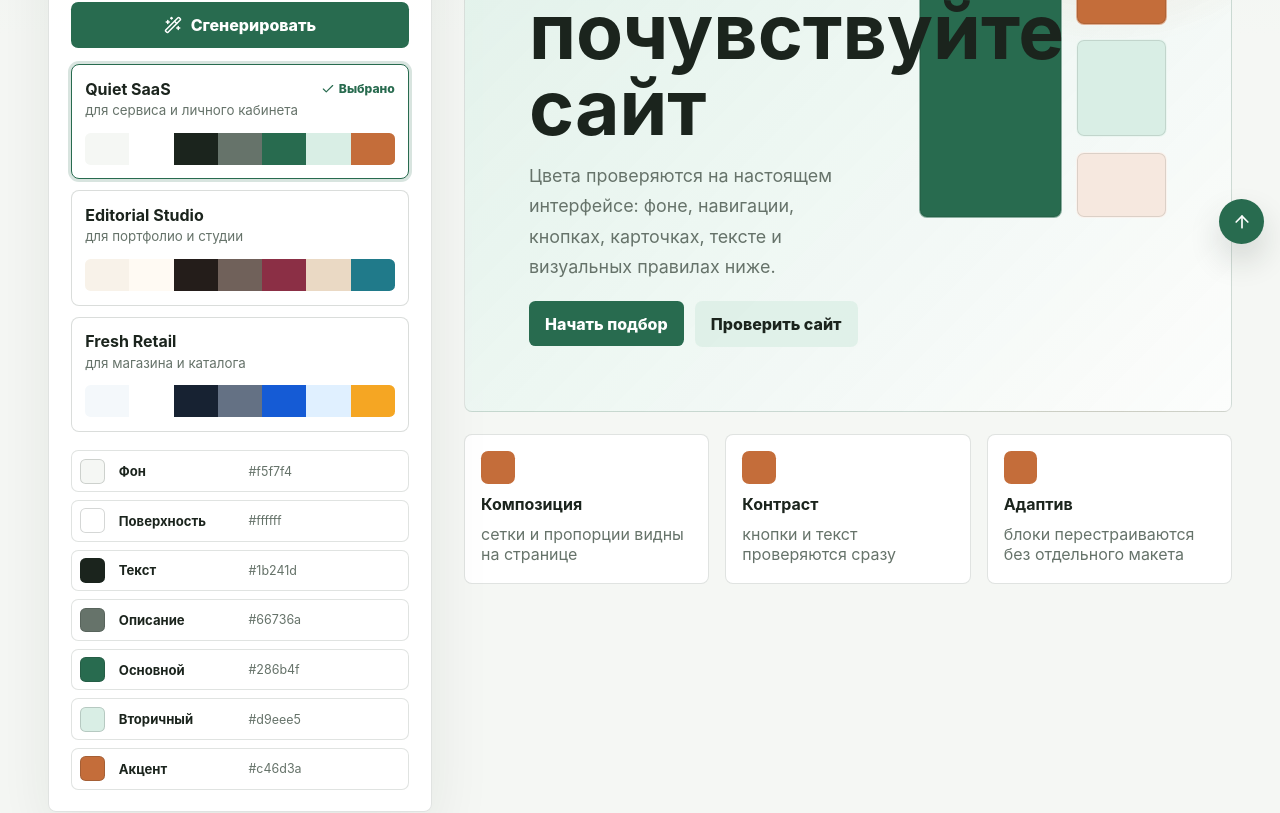
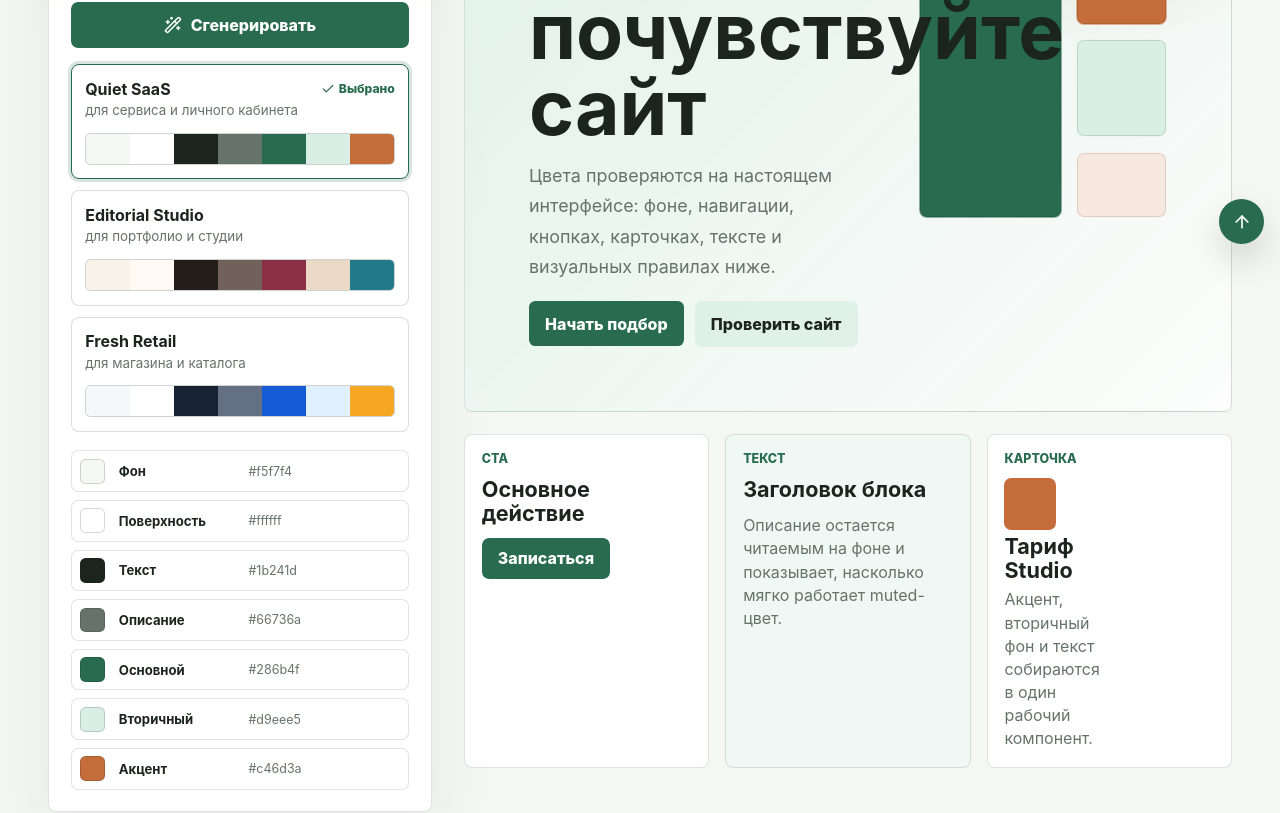
Before and after one commit to selfnesss/sitepal, a React (Vite) app: page / in a window 1280 px wide. Shown: the part 540-1353 px from the top of the page. Built offline with nearby package versions, Linux system fonts and the light colour scheme.

Commit message:
Use AI for palette generation

```diff
--- a/src/main.tsx
+++ b/src/main.tsx
@@ -136,68 +136,6 @@ const checkItems: Array<{
   { title: "Адаптив", text: "одна палитра проверяется на трех размерах", icon: Smartphone },
 ];
 
-function hashText(value: string) {
-  return value.split("").reduce((acc, char) => acc + char.charCodeAt(0), 0);
-}
-
-function hsl(h: number, s: number, l: number) {
-  return `hsl(${Math.round((h + 360) % 360)} ${Math.round(s)}% ${Math.round(l)}%)`;
-}
-
-function generatedPalettes(prompt: string, mood: string): SitePalette[] {
-  const base = hashText(`${prompt}-${mood || "sitepal"}`) % 360;
-  const families = [
-    {
-      name: "Clear Signal",
-      role: "контрастная основа для CTA и навигации",
-      bg: hsl(base + 38, 38, 96),
-      surface: "#ffffff",
-      text: hsl(base + 205, 36, 13),
-      muted: hsl(base + 208, 13, 43),
-      primary: hsl(base, 67, 38),
-      secondary: hsl(base + 10, 46, 90),
-      accent: hsl(base + 118, 66, 42),
-    },
-    {
-      name: "Soft Trust",
-      role: "мягкая палитра для экспертного сайта",
-      bg: hsl(base + 168, 28, 95),
-      surface: hsl(base + 168, 30, 99),
-      text: hsl(base + 224, 32, 16),
-      muted: hsl(base + 223, 12, 46),
-      primary: hsl(base + 190, 54, 32),
-      secondary: hsl(base + 190, 35, 88),
-      accent: hsl(base + 28, 72, 47),
-    },
-    {
-      name: "Bold Product",
-      role: "выразительная схема для первого экрана",
-      bg: hsl(base + 250, 25, 12),
-      surface: hsl(base + 250, 23, 18),
-      text: hsl(base + 55, 46, 94),
-      muted: hsl(base + 48, 18, 70),
-      primary: hsl(base + 52, 82, 56),
-      secondary: hsl(base + 250, 18, 25),
-      accent: hsl(base + 162, 74, 54),
-    },
-  ];
-
-  return families.map((item, index) => ({
-    id: `${hashText(prompt + mood)}-${index}`,
-    name: item.name,
-    role: item.role,
-    colors: {
-      bg: item.bg,
-      surface: item.surface,
-      text: item.text,
-      muted: item.muted,
-      primary: item.primary,
-      secondary: item.secondary,
-      accent: item.accent,
-    },
-  }));
-}
-
 function colorVars(palette: SitePalette) {
   return {
     "--page": palette.colors.bg,
@@ -257,11 +195,28 @@ async function requestAiAnalysis({
   return data as AiAnalysisResult;
 }
 
+async function requestAiPalettes(prompt: string, mood: string) {
+  const response = await fetch("/api/ai/palettes", {
+    method: "POST",
+    headers: { "Content-Type": "application/json" },
+    body: JSON.stringify({ prompt, mood }),
+  });
+
+  const data = await response.json().catch(() => null);
+  if (!response.ok) {
+    throw new Error(data?.error || "AI-подбор сейчас не ответил");
+  }
+
+  return data.palettes as SitePalette[];
+}
+
 function App() {
   const [prompt, setPrompt] = React.useState("онлайн-школа дизайна для начинающих");
   const [mood, setMood] = React.useState("спокойно");
   const [palettes, setPalettes] = React.useState(starterPalettes);
   const [selected, setSelected] = React.useState(starterPalettes[0]);
+  const [paletteStatus, setPaletteStatus] = React.useState<AiStatus>("idle");
+  const [paletteError, setPaletteError] = React.useState("");
   const [ruleView, setRuleView] = React.useState<RuleView>("phi");
   const [copiedColor, setCopiedColor] = React.useState<string | null>(null);
   const [analysisOpen, setAnalysisOpen] = React.useState(false);
@@ -273,15 +228,23 @@ function App() {
   const [aiResult, setAiResult] = React.useState<AiAnalysisResult | null>(null);
   const [aiError, setAiError] = React.useState("");
 
-  const generate = () => {
+  const generate = async () => {
     if (prompt.trim().length < 3) {
       return;
     }
 
-    const next = generatedPalettes(prompt, mood);
-    setPalettes(next);
-    setSelected(next[0]);
-    setCopiedColor(null);
+    setPaletteStatus("loading");
+    setPaletteError("");
+    try {
+      const next = await requestAiPalettes(prompt, mood);
+      setPalettes(next);
+      setSelected(next[0]);
+      setCopiedColor(null);
+      setPaletteStatus("done");
+    } catch (error) {
+      setPaletteStatus("error");
+      setPaletteError(error instanceof Error ? error.message : "AI-подбор сейчас недоступен");
+    }
   };
 
   const copyColor = async (color: string) => {
@@ -396,13 +359,15 @@ function App() {
 
           <button
             className="generate"
-            disabled={prompt.trim().length < 3}
+            disabled={prompt.trim().length < 3 || paletteStatus === "loading"}
             onClick={generate}
             type="button"
           >
-            <Wand2 size={18} />
-            <span>Сгенерировать</span>
+            {paletteStatus === "loading" ? <Loader2 className="spin" size={18} /> : <Wand2 size={18} />}
+            <span>{paletteStatus === "loading" ? "Генерирую" : "Сгенерировать"}</span>
           </button>
+
+          {paletteStatus === "error" && <p className="palette-error">{paletteError}</p>}
 
           <div className="palette-list">
             {palettes.map((palette) => (
@@ -560,18 +525,25 @@ function ExperienceSection({
         </div>
       </section>
 
-      <div className="example-grid">
-        {[
-          ["Композиция", "сетки и пропорции видны на странице"],
-          ["Контраст", "кнопки и текст проверяются сразу"],
-          ["Адаптив", "блоки перестраиваются без отдельного макета"],
-        ].map(([title, text]) => (
-          <article key={title}>
+      <div className="palette-samples" aria-label="Примеры интерфейса в выбранной палитре">
+        <article className="sample-card sample-cta">
+          <span>CTA</span>
+          <strong>Основное действие</strong>
+          <button type="button">Записаться</button>
+        </article>
+        <article className="sample-card sample-text">
+          <span>Текст</span>
+          <strong>Заголовок блока</strong>
+          <p>Описание остается читаемым на фоне и показывает, насколько мягко работает muted-цвет.</p>
+        </article>
+        <article className="sample-card sample-product">
+          <span>Карточка</span>
+          <div>
             <i />
-            <strong>{title}</strong>
-            <span>{text}</span>
-          </article>
-        ))}
+            <strong>Тариф Studio</strong>
+            <p>Акцент, вторичный фон и текст собираются в один рабочий компонент.</p>
+          </div>
+        </article>
       </div>
     </section>
   );
--- a/src/styles.css
+++ b/src/styles.css
@@ -282,6 +282,17 @@ h2 {
   gap: 0.7rem;
 }
 
+.palette-error {
+  margin: -0.25rem 0 0;
+  padding: 0.75rem;
+  border: 1px solid color-mix(in srgb, #ba3b2d, transparent 58%);
+  border-radius: 0.45rem;
+  background: color-mix(in srgb, #ba3b2d, transparent 92%);
+  color: #8f2f25;
+  font-size: 0.9rem;
+  line-height: 1.45;
+}
+
 .palette-card {
   display: grid;
   width: 100%;
@@ -341,10 +352,13 @@ h2 {
   overflow: hidden;
   grid-template-columns: repeat(7, minmax(0, 1fr));
   border-radius: 0.35rem;
+  border: 1px solid color-mix(in srgb, var(--text), transparent 88%);
+  background: color-mix(in srgb, var(--muted), transparent 86%);
 }
 
 .swatches i {
   display: block;
+  min-width: 0;
 }
 
 .color-values {
@@ -533,31 +547,76 @@ h2 {
   background: color-mix(in srgb, var(--surface), var(--accent) 16%);
 }
 
-.example-grid {
+.palette-samples {
   display: grid;
   grid-template-columns: repeat(3, minmax(0, 1fr));
   gap: 1rem;
 }
 
-.example-grid article {
+.sample-card {
   display: grid;
-  min-height: 9.4rem;
-  gap: 0.4rem;
-  padding: 1rem;
+  min-height: 10rem;
+  align-content: start;
+  gap: 0.75rem;
+  padding: 1.05rem;
   border: 1px solid color-mix(in srgb, var(--muted), transparent 80%);
   border-radius: 0.5rem;
   background: var(--surface);
 }
 
-.example-grid i {
-  width: 2.1rem;
-  height: 2.1rem;
+.sample-card > span {
+  color: var(--primary);
+  font-size: 0.78rem;
+  font-weight: 850;
+  text-transform: uppercase;
+}
+
+.sample-card strong {
+  font-size: clamp(1.05rem, 1.8vw, 1.35rem);
+  line-height: 1.1;
+}
+
+.sample-card p {
+  margin: 0;
+  color: var(--muted);
+  line-height: 1.45;
+}
+
+.sample-cta button {
+  justify-self: start;
+  min-height: 2.55rem;
+  border: 0;
+  border-radius: 0.45rem;
+  padding: 0 1rem;
+  background: var(--primary);
+  color: var(--surface);
+  font-weight: 850;
+}
+
+.sample-text {
+  background: color-mix(in srgb, var(--secondary), var(--surface) 58%);
+}
+
+.sample-product {
+  grid-template-columns: 3.2rem minmax(0, 1fr);
+  align-items: start;
+}
+
+.sample-product > span {
+  grid-column: 1 / -1;
+}
+
+.sample-product i {
+  width: 3.2rem;
+  height: 3.2rem;
   border-radius: 0.45rem;
   background: var(--accent);
 }
 
-.example-grid span {
-  color: var(--muted);
+.sample-product div {
+  display: grid;
+  min-width: 0;
+  gap: 0.35rem;
 }
 
 .thirds-overlay {
@@ -1211,7 +1270,7 @@ h2 {
     min-height: 12rem;
   }
 
-  .example-grid,
+  .palette-samples,
   .contrast-demo {
     grid-template-columns: 1fr;
   }
```
Also changed, not shown: 1 other file (tests, documents, lock files or other folders).
